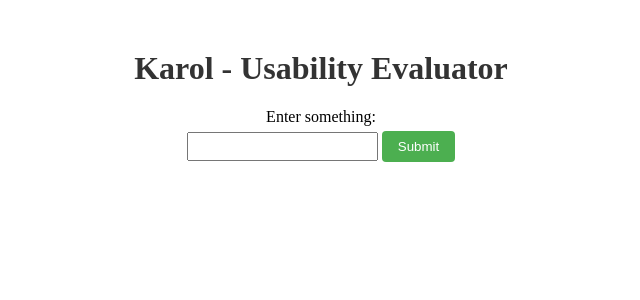
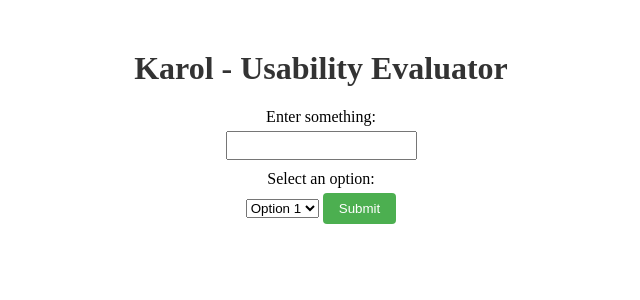
Before and after one commit to TELIT-Hackathon2023/1-karol, a FastAPI app: page / in a window 1280 px wide. Shown: the top 300 px of the page, without its empty margins (319-959 px from the left). Run offline with FastAPI, Linux system fonts and the light colour scheme.

Commit message:
feat: add selection

```diff
--- a/static/evaluate.js
+++ b/static/evaluate.js
@@ -1,14 +1,14 @@
 // static/evaluate.js
 
 function submitForm() {
-    const inputField = $('#input_field').val();
+    const inputField = $('#url-field').val();
     const resultDiv = $('#result');
 
     try {
         $.ajax({
             url: '/process_form',
             type: 'POST',
-            data: { input_field: inputField },
+            data: { url_field: inputField },
             success: function (data) {
                 console.log(data);
             },
--- a/templates/index.html
+++ b/templates/index.html
@@ -8,16 +8,28 @@
     <script src="https://code.jquery.com/jquery-3.6.4.min.js"></script>
 </head>
 <body>
-    <div>
+    <div id="content-container">
         <h1>{{ heading }}</h1>
 
-        <form id="myForm">
-            <label for="input_field">Enter something:</label>
-            <input type="text" id="input_field" name="input_field" required>
+        <form id="prompt-form">
+            <label for="url-field">Enter something:</label>
+            <input type="text" id="url-field" name="url-field" required>
+            <label for="user-selection-field">Select an option:</label>
+
+            <select id="user-selection-field" name="user-selection-field">
+                <option value="option1">Option 1</option>
+                <option value="option2">Option 2</option>
+                <option value="option3">Option 3</option>
+            </select>
+
             <button type="button" onclick="submitForm()">Submit</button>
         </form>
 
-        <div id="result"></div>
+        <div id="result">
+            <table>
+
+            </table>
+        </div>
 
         <script src="{{ url_for('static', path='evaluate.js') }}"></script>
     </div>
```
